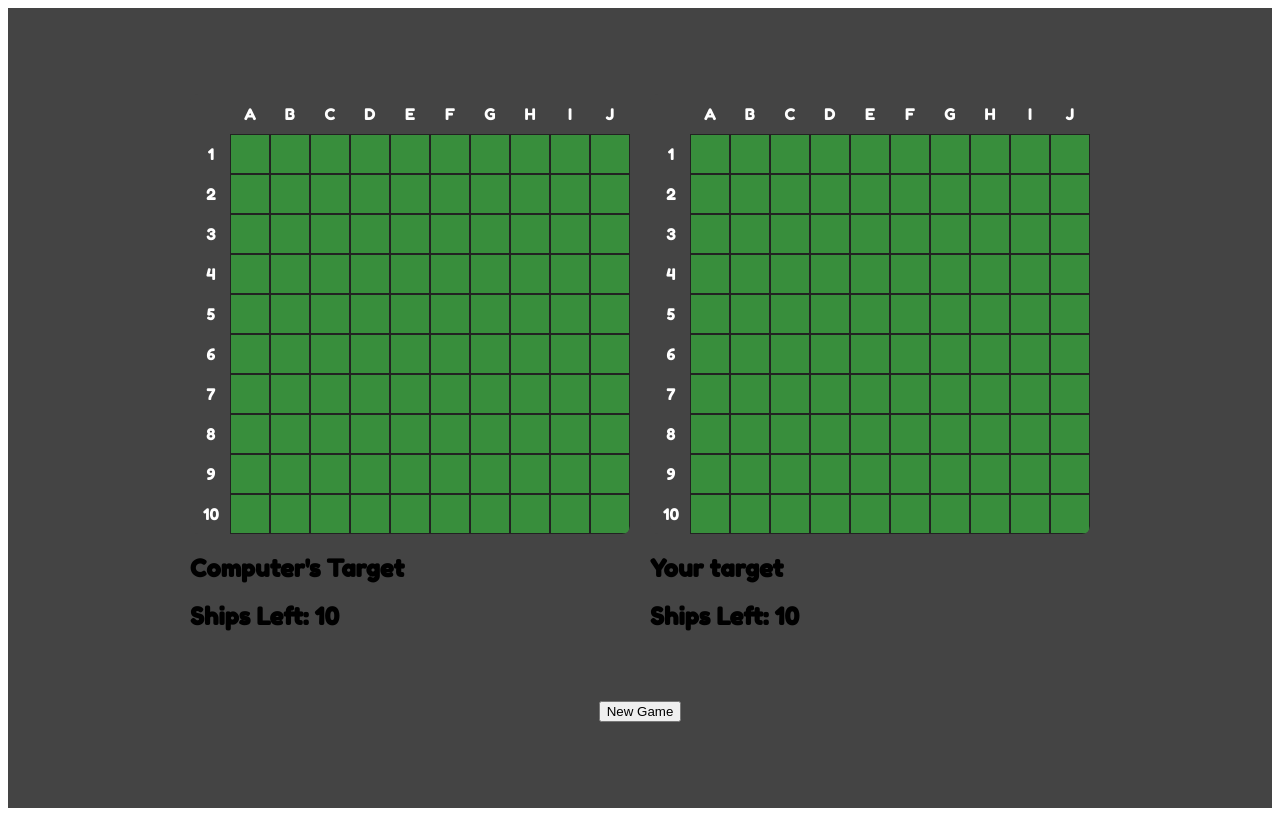
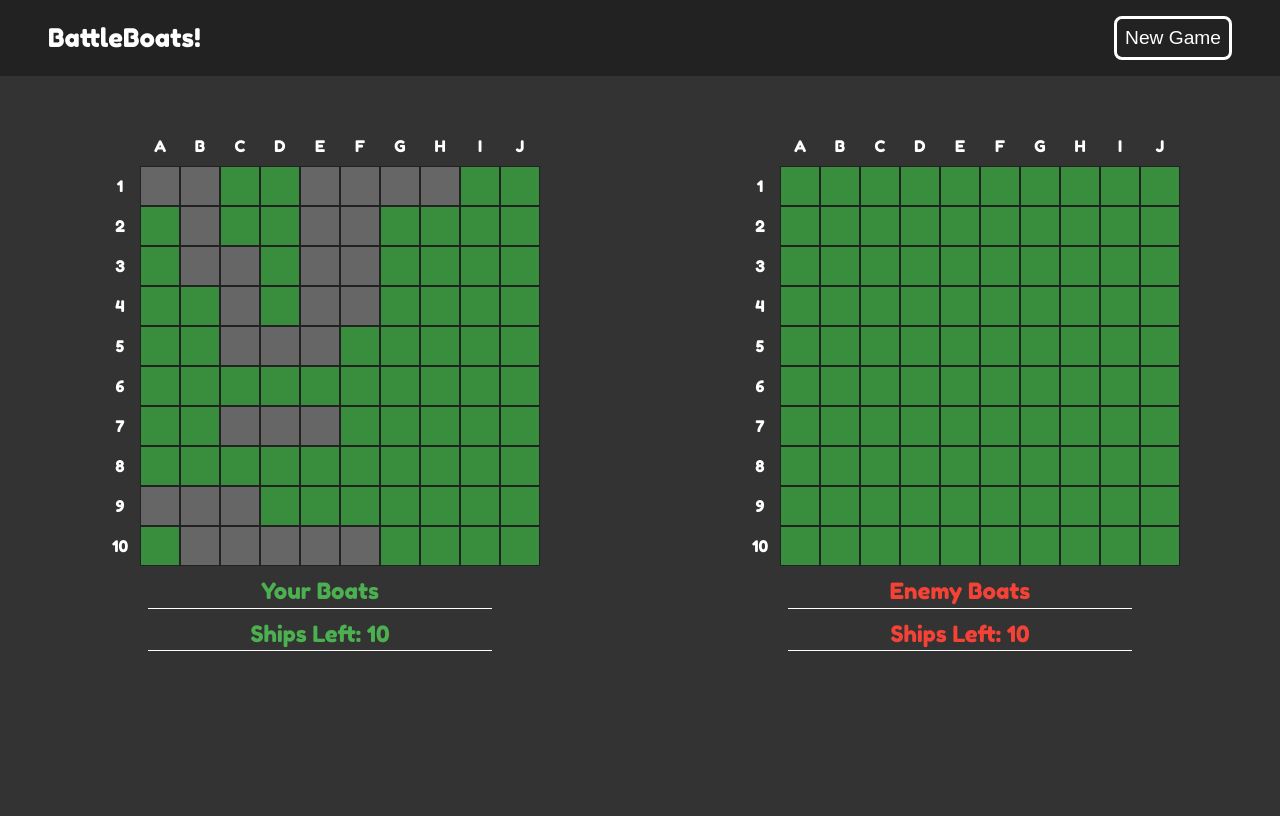
Before and after one commit to kgilla/battleboats, a React app: page / in a window 1280 px wide. Both pictures are taken after a click on the button "New Game". Built offline with nearby package versions, Linux system fonts and the light colour scheme.

Commit message:
Fixed up visuals and information display

```diff
--- a/src/components/App/App.css
+++ b/src/components/App/App.css
@@ -1,22 +1,29 @@
 @import url("https://fonts.googleapis.com/css2?family=Fredoka+One&display=swap");
+
+html {
+  font-size: 16px;
+}
+
+* {
+  box-sizing: border-box;
+}
 
 body {
   font-family: "Fredoka One", cursive;
+  min-height: 100vh;
+  max-width: 100vw;
+  background-color: #333;
 }
 
 .App {
-  min-height: 100vh;
-  max-width: 100vw;
   display: grid;
   grid-template-columns: 1fr;
-  align-content: center;
   justify-items: center;
-  gap: 50px;
-  background-color: #444;
 }
 
 .board-container {
   display: grid;
   grid-template-columns: 1fr 1fr;
-  gap: 20px;
+  gap: 200px;
+  margin-top: 50px;
 }
--- a/src/components/App/App.js
+++ b/src/components/App/App.js
@@ -1,13 +1,14 @@
 import React, { useState } from "react";
+import "./reset.css";
 import "./App.css";
 
 import Game from "../../game_classes/game/game_class";
 import Board from "../Gameboard";
+import Navbar from "../Navbar";
 
 function App() {
   const [game, setGame] = useState("");
   const [gameStarted, setGameStarted] = useState(false);
-  const [message, setMessage] = useState("");
   const [boardOne, setBoardOne] = useState("");
   const [boardOneData, setBoardOneData] = useState("");
   const [boardTwo, setBoardTwo] = useState("");
@@ -17,7 +18,6 @@ function App() {
     let response = game.handleTurn(input);
     if (response) {
       updateBoards();
-      setMessage(response.user.message);
     }
   };
 
@@ -44,27 +44,23 @@ function App() {
 
   return (
     <div className="App">
+      <Navbar newGame={startGame} />
       {gameStarted ? (
         <div className="board-container">
           <Board
             board={boardTwo}
-            title="Computer's Target"
+            title="Your Boats"
             shipsLeft={boardTwoData.shipsLeft}
           />
 
           <Board
             board={boardOne}
-            title="Your target"
+            title="Enemy Boats"
             handleInput={handleInput}
             shipsLeft={boardOneData.shipsLeft}
           />
         </div>
-      ) : (
-        <button onClick={startGame}>Start Game</button>
-      )}
-
-      {message ? <h1>{message}</h1> : null}
-      <button onClick={newGame}>New Game</button>
+      ) : null}
     </div>
   );
 }
--- /dev/null
+++ b/src/components/App/reset.css
@@ -0,0 +1,129 @@
+/* http://meyerweb.com/eric/tools/css/reset/
+   v2.0 | 20110126
+   License: none (public domain)
+*/
+
+html,
+body,
+div,
+span,
+applet,
+object,
+iframe,
+h1,
+h2,
+h3,
+h4,
+h5,
+h6,
+p,
+blockquote,
+pre,
+a,
+abbr,
+acronym,
+address,
+big,
+cite,
+code,
+del,
+dfn,
+em,
+img,
+ins,
+kbd,
+q,
+s,
+samp,
+small,
+strike,
+strong,
+sub,
+sup,
+tt,
+var,
+b,
+u,
+i,
+center,
+dl,
+dt,
+dd,
+ol,
+ul,
+li,
+fieldset,
+form,
+label,
+legend,
+table,
+caption,
+tbody,
+tfoot,
+thead,
+tr,
+th,
+td,
+article,
+aside,
+canvas,
+details,
+embed,
+figure,
+figcaption,
+footer,
+header,
+hgroup,
+menu,
+nav,
+output,
+ruby,
+section,
+summary,
+time,
+mark,
+audio,
+video {
+  margin: 0;
+  padding: 0;
+  border: 0;
+  font-size: 100%;
+  font: inherit;
+  vertical-align: baseline;
+}
+/* HTML5 display-role reset for older browsers */
+article,
+aside,
+details,
+figcaption,
+figure,
+footer,
+header,
+hgroup,
+menu,
+nav,
+section {
+  display: block;
+}
+body {
+  line-height: 1;
+}
+ol,
+ul {
+  list-style: none;
+}
+blockquote,
+q {
+  quotes: none;
+}
+blockquote:before,
+blockquote:after,
+q:before,
+q:after {
+  content: "";
+  content: none;
+}
+table {
+  border-collapse: collapse;
+  border-spacing: 0;
+}
--- a/src/components/Gameboard/Gameboard.css
+++ b/src/components/Gameboard/Gameboard.css
@@ -3,8 +3,6 @@
   grid-template-columns: 40px 1fr;
   grid-template-rows: 40px 1fr;
   box-sizing: border-box;
-  border-radius: 0.5rem;
-  overflow: hidden;
 }
 
 .gameboard-col-info {
@@ -17,7 +15,7 @@
 }
 
 .gameboard-row-info .info-square {
-  border: 0.1rem solid #444;
+  border: 0.1rem solid transparent;
 }
 
 .gameboard-row-info {
@@ -55,7 +53,9 @@
 .board-square,
 .board-hit,
 .board-miss,
-.is-sunk {
+.is-sunk,
+.your-square,
+.your-ship {
   height: 40px;
   width: 40px;
   display: flex;
@@ -67,12 +67,13 @@
   box-sizing: border-box;
 }
 
-.board-square {
+.board-square,
+.your-square {
   background-color: #388e3c;
   transition: all 0.2s ease-in-out;
 }
 
-.board-square:hover {
+.your-square:hover {
   background-color: #7b1fa2;
 }
 
@@ -93,3 +94,25 @@
   color: #222;
   font-size: 2rem;
 }
+
+.your-ship {
+  background-color: #666;
+}
+
+.your-info {
+  margin: 0.5rem 3rem;
+  border-bottom: 0.1rem solid #fff;
+  color: #4caf50;
+  text-align: center;
+  font-size: 1.4rem;
+  line-height: 1.5;
+}
+
+.pc-info {
+  margin: 0.5rem 3rem;
+  border-bottom: 0.1rem solid #fff;
+  color: #f44336;
+  text-align: center;
+  font-size: 1.4rem;
+  line-height: 1.5;
+}
--- a/src/components/Gameboard/Gameboard.js
+++ b/src/components/Gameboard/Gameboard.js
@@ -16,21 +16,23 @@ const Board = (props) => {
   };
 
   const determineClass = (cell) => {
-    let name = "";
     if (cell !== null) {
       if (cell.isSunk) {
-        name = "is-sunk";
+        return "is-sunk";
       } else if (cell === "~") {
-        name = "board-miss";
+        return "board-miss";
       } else if (cell.isHit) {
-        name = "board-hit";
+        return "board-hit";
+      } else if (props.handleInput) {
+        return "your-square";
       } else {
-        name = "board-square";
+        return "your-ship";
       }
+    } else if (props.handleInput) {
+      return "your-square";
     } else {
-      name = "board-square";
+      return "board-square";
     }
-    return name;
   };
 
   const determineInner = (cell) => {
@@ -78,8 +80,12 @@ const Board = (props) => {
         </div>
       </div>
       <div className="board-info">
-        <h2>{props.title}</h2>
-        <h2>Ships Left: {props.shipsLeft}</h2>
+        <h2 className={props.title === "Your Boats" ? "your-info" : "pc-info"}>
+          {props.title}
+        </h2>
+        <h2 className={props.title === "Your Boats" ? "your-info" : "pc-info"}>
+          Ships Left: {props.shipsLeft}
+        </h2>
       </div>
     </div>
   );
--- /dev/null
+++ b/src/components/Navbar/Navbar.css
@@ -0,0 +1,29 @@
+.main-nav {
+  width: 100%;
+  max-width: 1400px;
+  display: flex;
+  justify-content: space-between;
+  align-items: center;
+  padding: 1rem 3rem;
+  background-color: #222;
+}
+
+.nav-title {
+  color: #fff;
+  font-size: 1.6rem;
+}
+
+.nav-button {
+  padding: 0.5rem;
+  background: none;
+  color: #fff;
+  border: 0.2rem solid #fff;
+  border-radius: 0.5rem;
+  font-size: 1.2rem;
+  transition: all 0.2s ease-in-out;
+}
+
+.nav-button:hover {
+  color: #388e3c;
+  border: 0.2rem solid #388e3c;
+}
--- /dev/null
+++ b/src/components/Navbar/Navbar.js
@@ -0,0 +1,19 @@
+import React from "react";
+import "./Navbar.css";
+
+const Navbar = (props) => {
+  const handleClick = () => {
+    props.newGame();
+  };
+
+  return (
+    <nav className="main-nav">
+      <h1 className="nav-title">BattleBoats!</h1>
+      <button className="nav-button" onClick={handleClick}>
+        New Game
+      </button>
+    </nav>
+  );
+};
+
+export default Navbar;
--- /dev/null
+++ b/src/components/Navbar/index.js
@@ -0,0 +1 @@
+export { default } from "./Navbar";
--- a/src/game_classes/gameboard/gameboard_class.js
+++ b/src/game_classes/gameboard/gameboard_class.js
@@ -115,13 +115,14 @@ class Gameboard {
 
   // Loop for attemping placement
   attemptPlacingBoat = (size, space, orientation) => {
-    let data = this.makeTestCoordArray(size, space, orientation);
-    let spotFilled = this.checkCoordArray(data);
-    return spotFilled ? false : data;
+    let boatData = this.makeTempCoordArray(size, space, orientation);
+    let data = this.makeSpacesAroundArray(size, space, orientation);
+    let spotFilled = this.checkCoordArray(boatData);
+    return spotFilled ? false : boatData;
   };
 
   // Generates tests array of coordinates for where the boat will be placed
-  makeTestCoordArray = (size, space, orientation) => {
+  makeTempCoordArray = (size, space, orientation) => {
     let data = [];
     if (orientation === 1) {
       for (let x = space[1]; x < space[1] + size; x++) {
@@ -133,6 +134,33 @@ class Gameboard {
       }
     }
     return data;
+  };
+
+  makeSpacesAroundArray = (size, space, orientation) => {
+    let data = [];
+    if (orientation === 1) {
+      for (let x = space[0] - 1; x < space[0] + 2; x++) {
+        for (let y = space[1] - 1; y < space[1] + (size + 1); y++) {
+          if (this.coordExists([x, y])) data.push([x, y]);
+        }
+      }
+    } else {
+      for (let x = space[1] - 1; x < space[1] + 2; x++) {
+        for (let y = space[0] - 1; y < space[0] + (size + 1); y++) {
+          if (this.coordExists([x, y])) data.push([x, y]);
+        }
+      }
+    }
+    console.log(data);
+  };
+
+  coordExists = (coord) => {
+    if (coord[0] < 10 && coord[0] >= 0) {
+      if (coord[1] < 10 && coord[1] >= 0) {
+        return true;
+      }
+    }
+    return false;
   };
 
   // Populates test array with values, ,checks values for a boat
```
Also changed, not shown: README.md.
